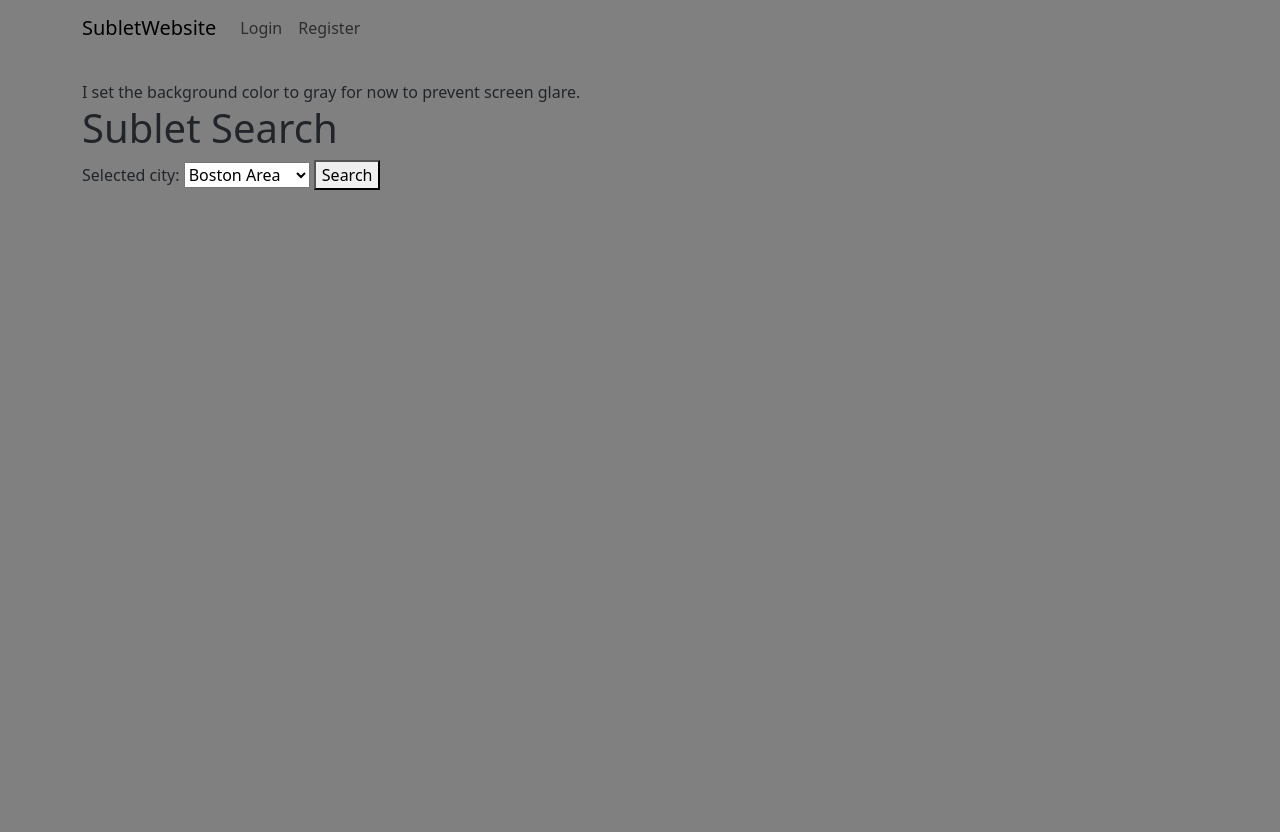
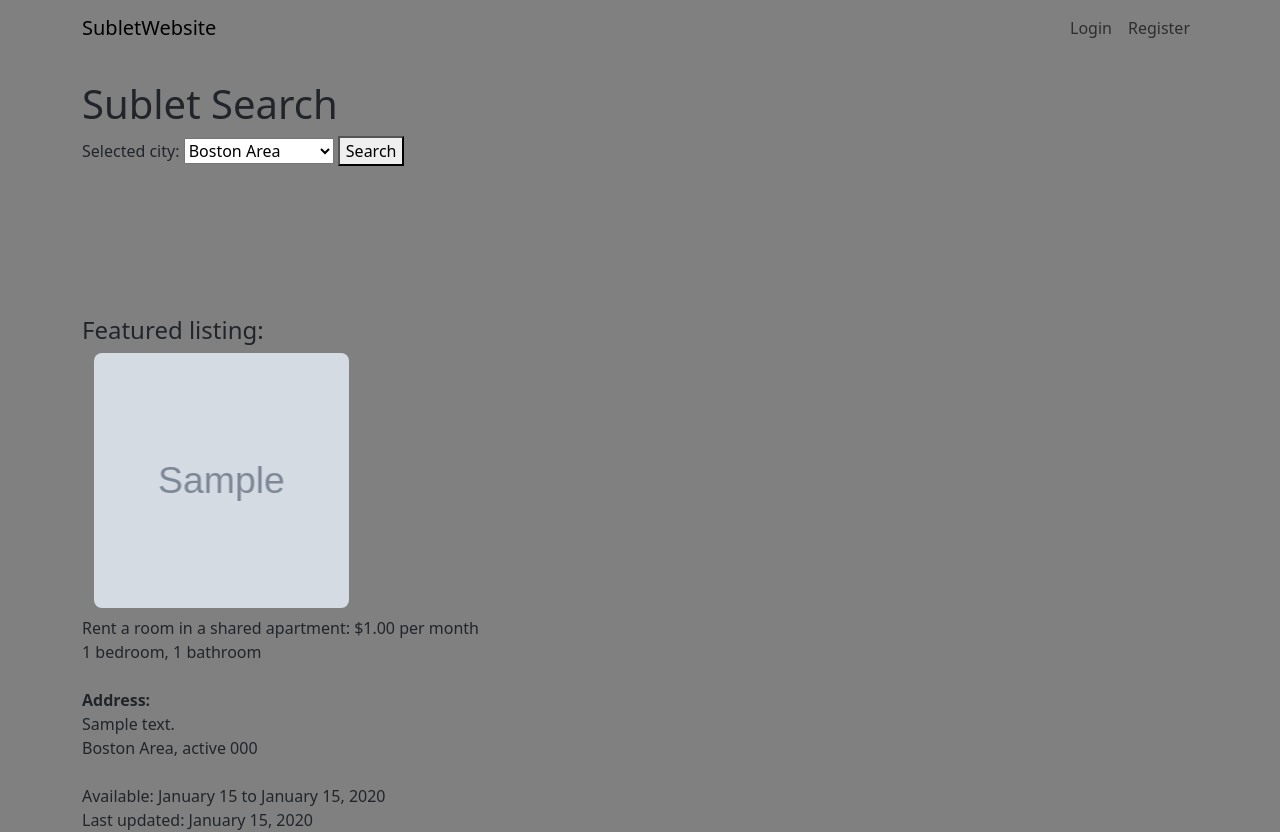
Before and after one commit to caribbean-apple/housing, a Django app: page / in a window 1280 px wide. Before the commit the page ends 190 px from the top, so only its background shows below. Run offline with Django 4.2, Linux system fonts and the light colour scheme; tables that the repository leaves empty hold one stand-in row (values such as "Sample post"); grey boxes marked "Sample" are stand-in pictures.

Commit message:
Get random listing (with pics) working on index page

```diff
--- a/sublets/forms.py
+++ b/sublets/forms.py
@@ -97,10 +97,11 @@ class ListingForm(forms.ModelForm):
 class SearchForm(forms.Form):
     selected_city = forms.ChoiceField(
         choices=SUPPORTED_CITIES,
+        widget=forms.Select(attrs={'id': 'city-selector'})
     )
 
 class SendMessageForm(forms.ModelForm):
-    body = forms.CharField(widget=forms.Textarea(attrs={'rows': 4}))
+    body = forms.CharField(widget=forms.Textarea(attrs={'rows': 4, 'id': 'listing-message-textarea'}))
     recipient_id = forms.IntegerField(widget=forms.HiddenInput())
     listing_id = forms.IntegerField(widget=forms.HiddenInput())
     class Meta:
--- a/sublets/static/sublets/css/layout.css
+++ /dev/null
@@ -1,8 +0,0 @@
-body {
-    /* temporary background color to reduce screen glare */
-    background-color:rgb(128, 128, 128)
-}
-
-.error-message-container {
-    color: red;
-}
--- /dev/null
+++ b/sublets/static/sublets/css/styles.css
@@ -0,0 +1,35 @@
+/* This CSS applies to every page extending layout.html */
+
+body {
+    /* temporary background color to reduce screen glare */
+    background-color:rgb(128, 128, 128)
+}
+
+.error-message-container {
+    color: red;
+}
+
+.verticalspace {
+    height: 150px;
+}
+
+#city-selector {
+    width: 150px;
+}
+
+.listingpicture {
+    width: 200px;
+}
+
+.square-thumbnail {
+    width: 100%;
+    padding-bottom: 100%;
+    background-size: cover;
+    background-position: center;
+    border-radius: 8px;
+}
+
+#listing-message-textarea {
+    width: 70%;
+    max-width: 600px;
+}
--- a/sublets/templates/sublets/index.html
+++ b/sublets/templates/sublets/index.html
@@ -3,7 +3,6 @@
 Sublets - Home
 {% endblock %}
 {% block body %}
-I set the background color to gray for now to prevent screen glare.
 <h1>Sublet Search</h1>
 <form action="{% url 'search' %}" method="get">
 
@@ -12,4 +11,26 @@ I set the background color to gray for now to prevent screen glare.
     <button type="submit">Search</button>
 
 </form>
+<div class="verticalspace"></div>
+{% if featured_listing %}
+<h4>Featured listing:</h4>
+<div class="container-fluid">
+    <div class="row">
+        {% for pic in pictures %}
+        <div class="col-4 col-md-3 mb-2">
+            <div class="square-thumbnail" style="background-image: url('{{ pic.picture.url }}');"></div>
+        </div>
+        {% empty %}
+        <p>(Listing has no images)</p>
+        {% endfor %}
+    </div>
+</div>
+{{ featured_listing.get_listing_type_display }}: ${{ featured_listing.rent }} per month<br>
+{{ featured_listing.bedroom_count }} bedroom{% if featured_listing.bedroom_count|add:0 > 1 %}s{% endif %},
+{{ featured_listing.bathroom_count }} bathroom{% if featured_listing.bathroom_count|add:0 > 1 %}s{% endif %} <br><br>
+<strong>Address:</strong><br>
+{{ featured_listing.address_line_1 }}<br> {{ featured_listing.city }}, {{ featured_listing.state }} {{ featured_listing.zip_code }}<br><br>
+Available: {{ featured_listing.start_date|date:"F j" }} to {{ featured_listing.end_date|date:"F j, Y" }}<br>
+Last updated: {{ featured_listing.updated_at|date:"F j, Y" }}
+{% endif %}
 {% endblock %}
--- a/sublets/templates/sublets/layout.html
+++ b/sublets/templates/sublets/layout.html
@@ -10,7 +10,7 @@
     <link rel="shortcut icon" type="image/x-icon" href="{% static 'sublets/cat_house.ico' %}">
     <!-- Don't include integrity attribute for now since it's complicated and we didn't learn it -->
     <link rel="stylesheet" href="https://cdn.jsdelivr.net/npm/bootstrap@5.3.3/dist/css/bootstrap.min.css" crossorigin="anonymous">
-    <link rel="stylesheet" href="{% static 'sublets/css/layout.css' %}">
+    <link rel="stylesheet" href="{% static 'sublets/css/styles.css' %}">
     {% block head %}{% endblock head %}
 </head>
 <body>
@@ -22,27 +22,28 @@
                 <button class="navbar-toggler" type="button" data-bs-toggle="collapse" data-bs-target="#navbar">
                     <span class="navbar-toggler-icon"></span>
                 </button>
-                <div class="collapse navbar-collapse" id="navbar">
+                <div class="collapse navbar-collapse justify-content-end" id="navbar">
                     <ul class="navbar-nav">
                         {% if user.is_authenticated %}
                         <li class="nav-item"><a class="nav-link" href="{% url 'profile' user.id %}">Profile</a></li>
                         <li class="nav-item"><a class="nav-link" href="{% url 'create' %}">Create Listing</a></li>
                         <li class="nav-item"><a class="nav-link" href="{% url 'messages' %}">Messages</a></li>
                         <li class="nav-item"><a class="nav-link" href="{% url 'logout' %}">Logout</a></li>
+                        <li class="nav-item"><a class="nav-link" href="#">Logged in as {{ user.username }}</a></li>
                         {% else %}
                         <li class="nav-item"><a class="nav-link" href="{% url 'login' %}">Login</a></li>
                         <li class="nav-item"><a class="nav-link" href="{% url 'register' %}">Register</a></li>
                         {% endif %}
                     </ul>
                 </div>
-                {% if user.is_authenticated %}
-                Logged in as {{ user.username }}
-                {% endif %}
             </div>
         </nav>
     </header>
 
     <main class="container mt-4">
+        {% if user.is_authenticated %}
+        .<br>
+        {% endif %}
         {% block body %}
         {% endblock body %}
 
--- a/sublets/templates/sublets/listing.html
+++ b/sublets/templates/sublets/listing.html
@@ -19,9 +19,9 @@ type="button" class="btn btn-primary">Delete Listing</button>
 
 <div class="container-fluid">
   <div class="row">
-      {% for p in pictures %}
+    {% for pic in pictures %}
       <div class="col-4 col-md-3 mb-2">
-          <div class="square-thumbnail" style="background-image: url('{{ p.picture.url }}');"></div>
+        <div class="square-thumbnail" style="background-image: url('{{ pic.picture.url }}');"></div>
       </div>
     {% empty %}
       <p>(Listing has no images)</p>
--- a/sublets/views.py
+++ b/sublets/views.py
@@ -8,6 +8,7 @@ from django.core.paginator import Paginator
 from .forms import UserRegistrationForm, LoginForm, ListingForm
 from .forms import UserProfileForm, SendMessageForm, SearchForm
 from .models import User, Listing, ListingPicture, Message
+import random
 
 # Create your views here.
 def profile_setup(request):
@@ -84,6 +85,12 @@ def send_message(request):
 def index(request):
     search_form = SearchForm()
     context = {'search_form': search_form}
+    listing_ids = Listing.objects.values_list('id', flat=True)
+    if listing_ids:
+        featured_listing = Listing.objects.get(id=random.choice(listing_ids))
+        context['featured_listing'] = featured_listing
+        pictures = ListingPicture.objects.filter(listing=featured_listing)
+        context['pictures'] = pictures
     return render(request, 'sublets/index.html', context)
 
 def login_view(request):
```
Also changed, not shown: progress report.md (+1 -1 lines), sublets/static/sublets/css/listing.css (deleted, +0 -16 lines), tests/__init__.py (+1 -0 lines). Lines whose indentation alone changed are shown as unchanged.
